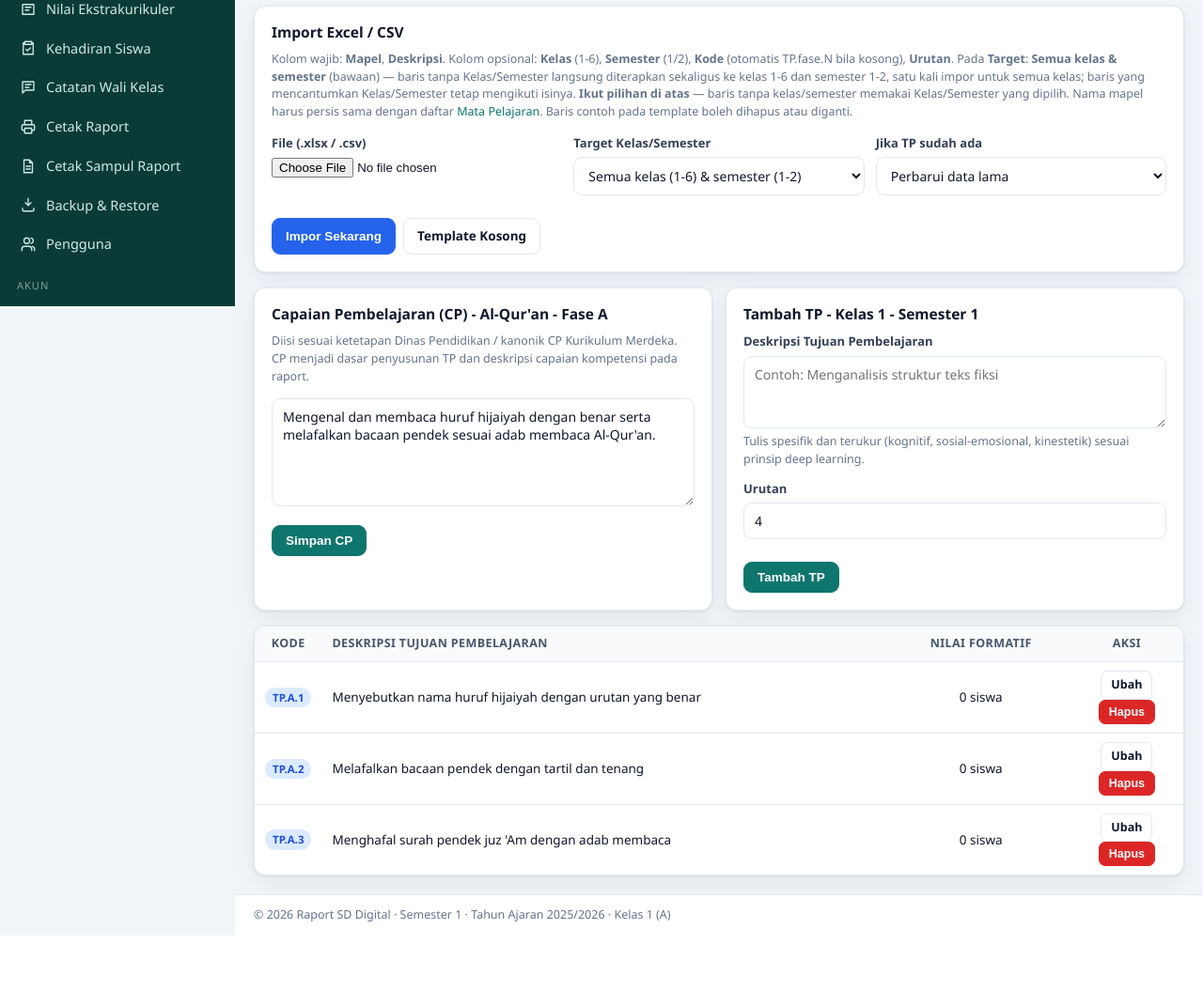
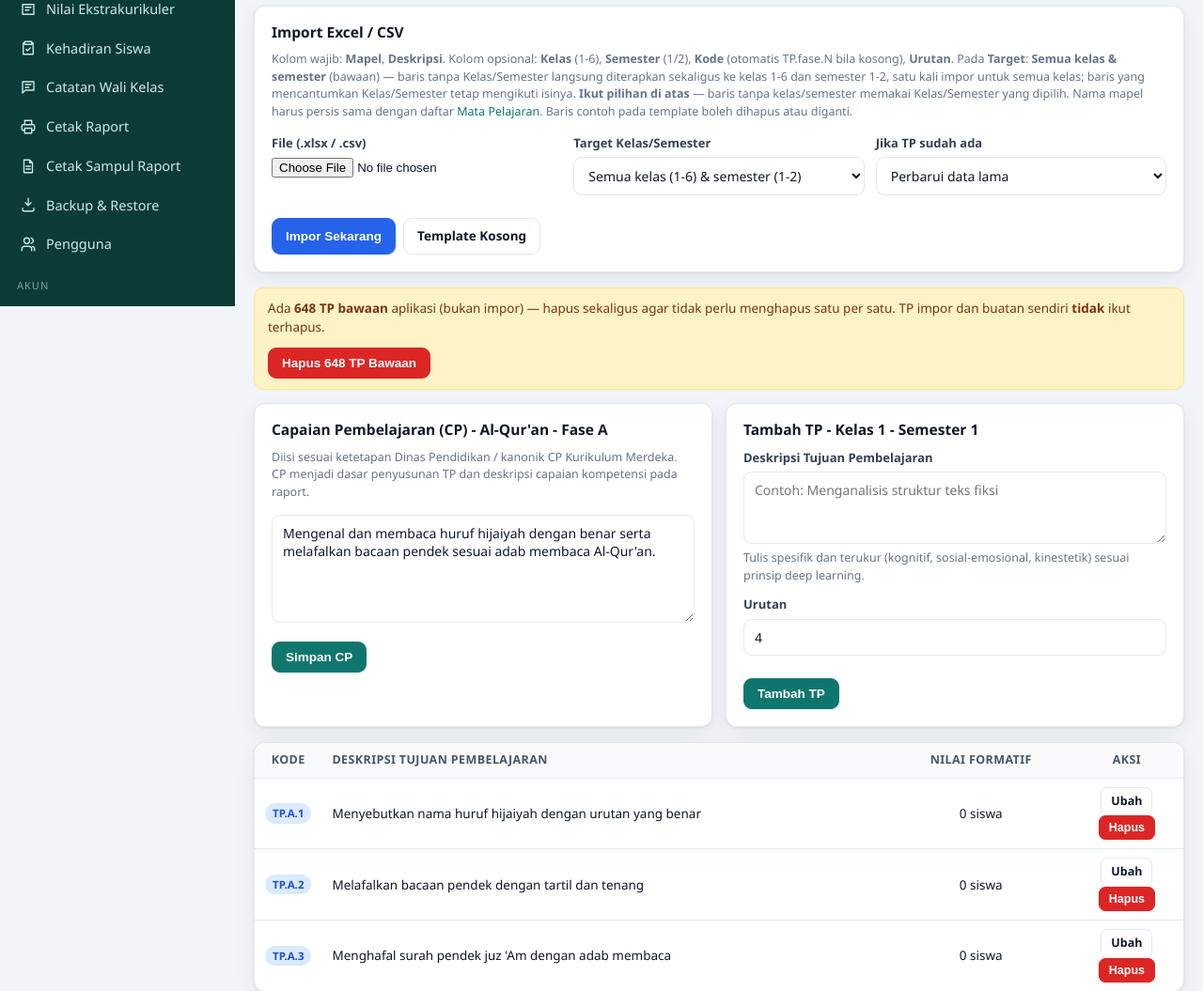
Before and after one commit to ponpesashshidiq2-dev/raportSD, a PHP site: page /index.php?page=tp in a window 1280 px wide. Shown: the part 474-1529 px from the top of the page at 94% size. Before the commit the page ends 1470 px from the top, so only its background shows below. Run offline with PHP 8.4, Linux system fonts and the light colour scheme; the visitor is signed in with stand-in values (Sample User, id 1); some libraries are stand-ins or nearby versions.

Commit message:
TP: tombol admin Hapus Semua TP Bawaan sekali klik (deskripsi cocok daftar_tp, nilai_formatif ikut, impor aman)

```diff
--- a/pages/tp.php
+++ b/pages/tp.php
@@ -13,6 +13,24 @@ $mapel = $mapelId > 0 ? one('SELECT * FROM mapel WHERE id=?', [$mapelId]) : null
 $isTahsin = is_tahsin($mapel);
 $jilidOpsi = ['1', '2', '3', '4', '5', '6', '7', '8', '9'];
 $jilidSel = in_array($_GET['jilid'] ?? '', $jilidOpsi, true) ? (int) $_GET['jilid'] : 1;
+
+function tp_ids_bawaan(): array
+{
+    $set = [];
+    foreach (daftar_tp() as $fases) {
+        foreach ($fases as $list) {
+            foreach ($list as $d) {
+                $set[$d] = true;
+            }
+        }
+    }
+    if (!$set) {
+        return [];
+    }
+    $keys = array_keys($set);
+    $in = implode(',', array_fill(0, count($keys), '?'));
+    return array_column(all("SELECT id FROM tp WHERE deskripsi IN ($in)", $keys), 'id');
+}
 
 function tp_header_map(array $header): array
 {
@@ -288,6 +306,33 @@ if ($_SERVER['REQUEST_METHOD'] === 'POST') {
         redirect('tp', $back);
     }
 
+    if ($aksi === 'tp_hapus_bawaan') {
+        if (!is_admin()) {
+            flash_set('error', 'Hanya administrator yang dapat menghapus TP bawaan.');
+            redirect('tp');
+        }
+        $ids = tp_ids_bawaan();
+        if (!$ids) {
+            flash_set('success', 'Tidak ada TP bawaan tersisa.');
+            redirect('tp', $back);
+        }
+        db()->beginTransaction();
+        try {
+            $n = 0;
+            foreach (array_chunk($ids, 500) as $chunk) {
+                $in = implode(',', array_fill(0, count($chunk), '?'));
+                run("DELETE FROM nilai_formatif WHERE tp_id IN ($in)", $chunk);
+                $n += run("DELETE FROM tp WHERE id IN ($in)", $chunk);
+            }
+            db()->commit();
+            flash_set('success', "$n TP bawaan dihapus beserta nilai formatifnya. TP impor dan buatan sendiri tetap tersimpan.");
+        } catch (Throwable $ex) {
+            db()->rollBack();
+            flash_set('error', 'Gagal menghapus TP bawaan: ' . $ex->getMessage());
+        }
+        redirect('tp', $back);
+    }
+
     if ($aksi === 'tp_import') {
         if (!is_admin()) {
             flash_set('error', 'Hanya administrator yang dapat mengimpor TP. Pengguna lain tidak memiliki akses import.');
@@ -429,6 +474,23 @@ echo context_bar();
 </form>
 <?php endif; ?>
 
+<?php
+$tpBawaanCount = count(tp_ids_bawaan());
+if (is_admin() && $tpBawaanCount > 0): ?>
+<div class="alert alert-warning" style="display:flex;gap:12px;align-items:center;flex-wrap:wrap">
+  <span>Ada <b><?= $tpBawaanCount ?> TP bawaan</b> aplikasi (bukan impor) — hapus sekaligus agar tidak perlu menghapus satu per satu. TP impor dan buatan sendiri <b>tidak</b> ikut terhapus.</span>
+  <form method="post" action="index.php?page=tp" data-confirm="Hapus semua <?= $tpBawaanCount ?> TP bawaan beserta nilai formatifnya? TP impor tidak ikut terhapus." style="display:inline">
+    <?= csrf_field() ?>
+    <input type="hidden" name="aksi" value="tp_hapus_bawaan">
+    <input type="hidden" name="mapel_id" value="<?= $mapelId ?>">
+    <input type="hidden" name="kelas" value="<?= $kelasSel ?>">
+    <input type="hidden" name="sem" value="<?= $semSel ?>">
+    <input type="hidden" name="jilid" value="<?= $jilidSel ?>">
+    <button class="btn danger" type="submit">Hapus <?= $tpBawaanCount ?> TP Bawaan</button>
+  </form>
+</div>
+<?php endif; ?>
+
 <?php if (!$mapel): ?>
   <div class="card empty">Belum ada mata pelajaran. Tambahkan pada menu <a href="index.php?page=mapel">Mata Pelajaran</a>.</div>
 <?php else: ?>
```
